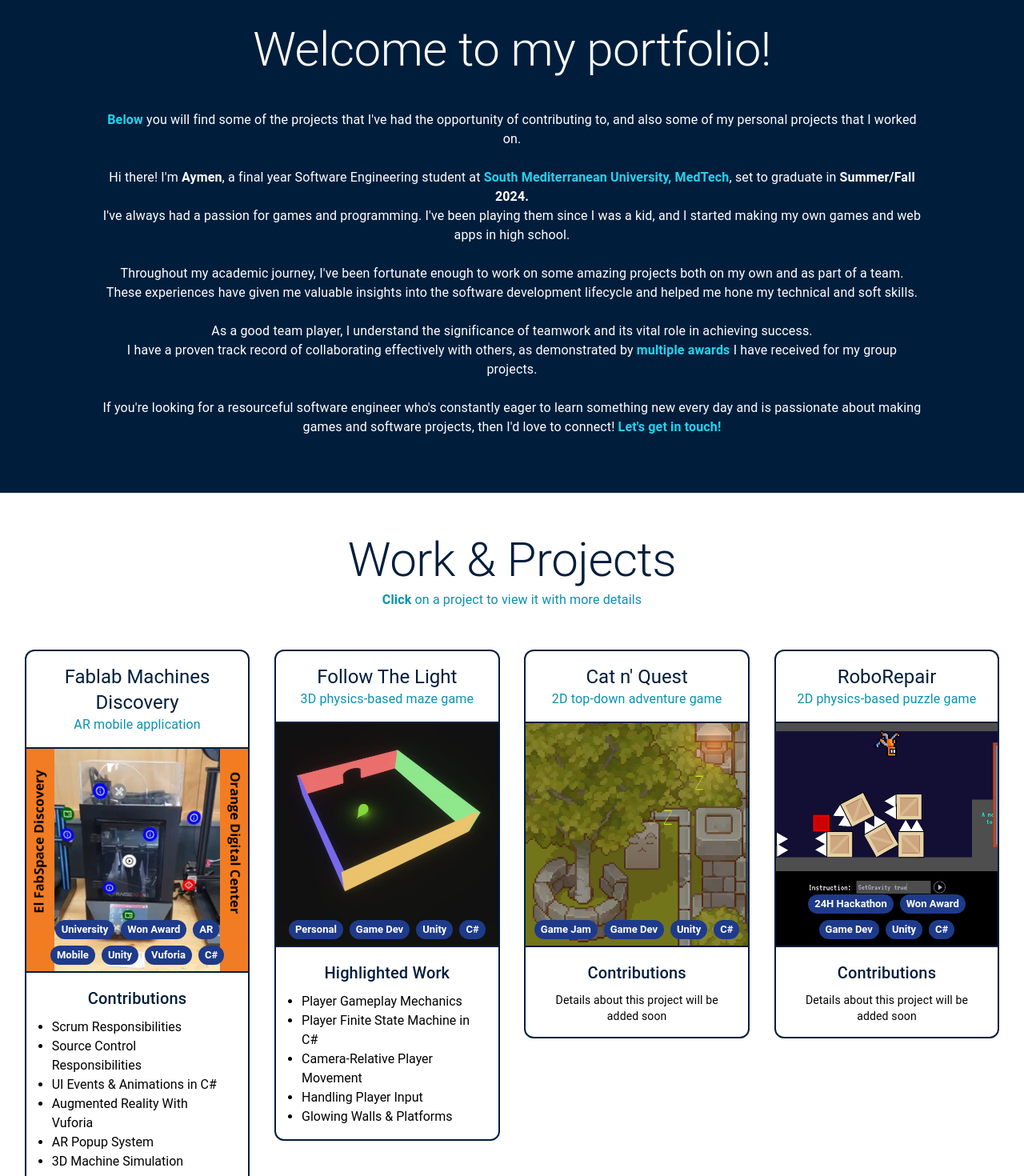
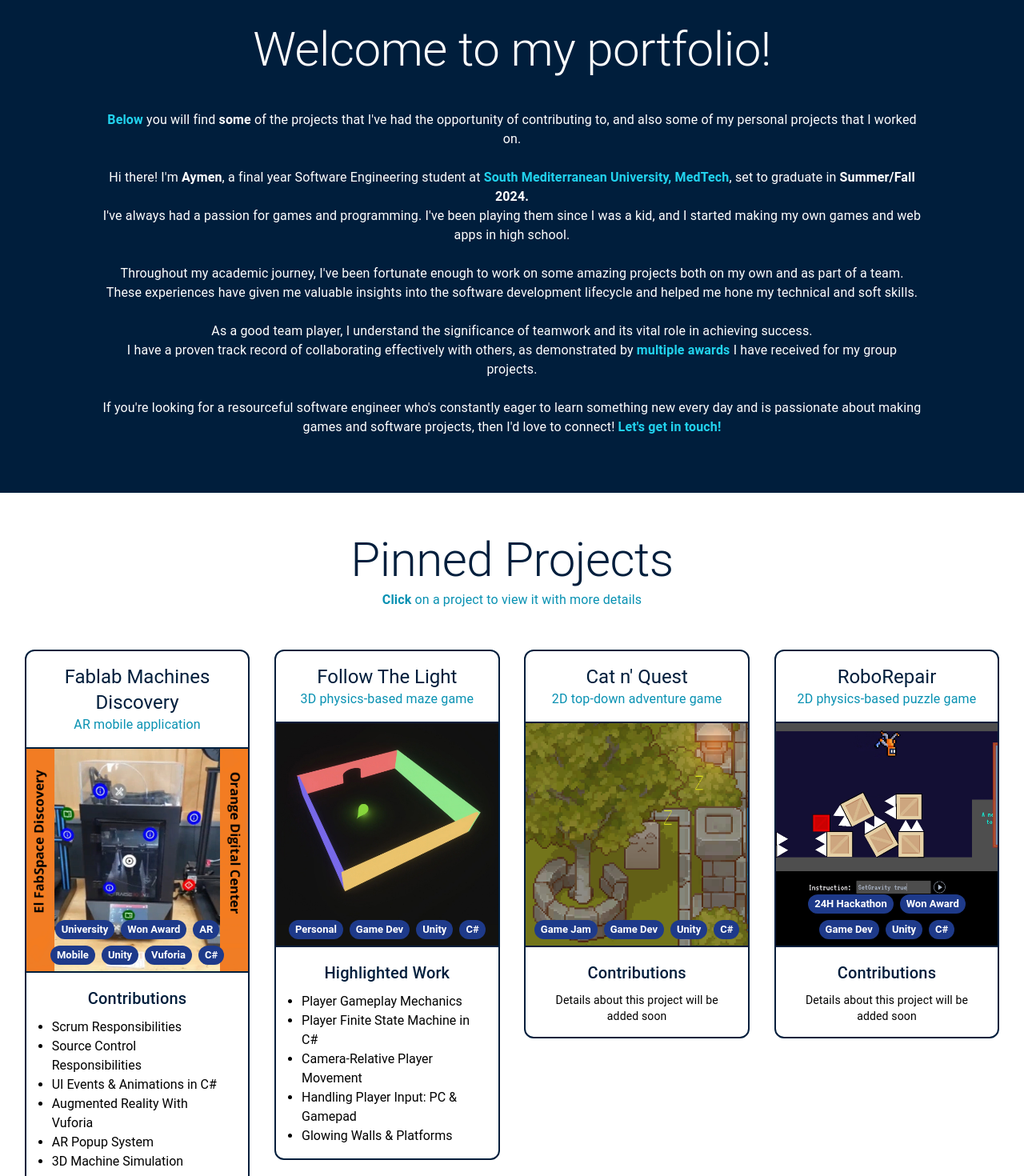
Before and after one commit to aymendps/aymendps.github.io, a React (Create React App) app: page /#/home in a window 1280 px wide. Shown: the part 780-2250 px from the top of the page at 80% size. Built offline with nearby package versions, Linux system fonts and the light colour scheme.

Commit message:
small improvements

```diff
--- a/src/components/Home.js
+++ b/src/components/Home.js
@@ -145,9 +145,9 @@ function Home() {
           >
             <b>Below</b>
           </HashLink>{" "}
-          you will find some of the projects that I've had the opportunity of
-          contributing to, and also some of my personal projects that I worked
-          on.
+          you will find <b>some</b> of the projects that I've had the
+          opportunity of contributing to, and also some of my personal projects
+          that I worked on.
         </Typography>
         <br />
         <Typography className="text-white text-center screen-md:text-justify">
@@ -220,7 +220,7 @@ function Home() {
           variant="h2"
           className="text-darkblue text-center pt-12 screen-sm:text-4xl screen-md:font-bold screen-md:text-5xl"
         >
-          Work & Projects
+          Pinned Projects
         </Typography>
         <Typography
           variant="subtitle1"
@@ -284,7 +284,7 @@ function Home() {
                   alt=""
                   src={post.image}
                   className={
-                    "w-full object-cover aspect-square hover:scale-110 duration-200 " +
+                    "w-full object-cover aspect-square group-hover:scale-110 duration-200 " +
                     post.origin
                   }
                 />
--- a/src/components/ProjectList.js
+++ b/src/components/ProjectList.js
@@ -46,7 +46,7 @@ export const FOLLOW_THE_LIGHT = {
     "Player Gameplay Mechanics",
     "Player Finite State Machine in C#",
     "Camera-Relative Player Movement",
-    "Handling Player Input",
+    "Handling Player Input: PC & Gamepad",
     "Glowing Walls & Platforms",
   ],
   outcomes: [
--- a/src/components/Projects/Shared/SyntaxHighlighterMobileWrapper.js
+++ b/src/components/Projects/Shared/SyntaxHighlighterMobileWrapper.js
@@ -3,7 +3,7 @@ import CodeIcon from "@mui/icons-material/Code";
 import CodeOffIcon from "@mui/icons-material/CodeOff";
 import { Button } from "@mui/material";
 
-function SyntaxHighlighterMobileWrapper({ children, title }) {
+function SyntaxHighlighterMobileWrapper({ children, title = "Missing Title" }) {
   const [hidden, setHidden] = useState(true);
 
   return (
```
